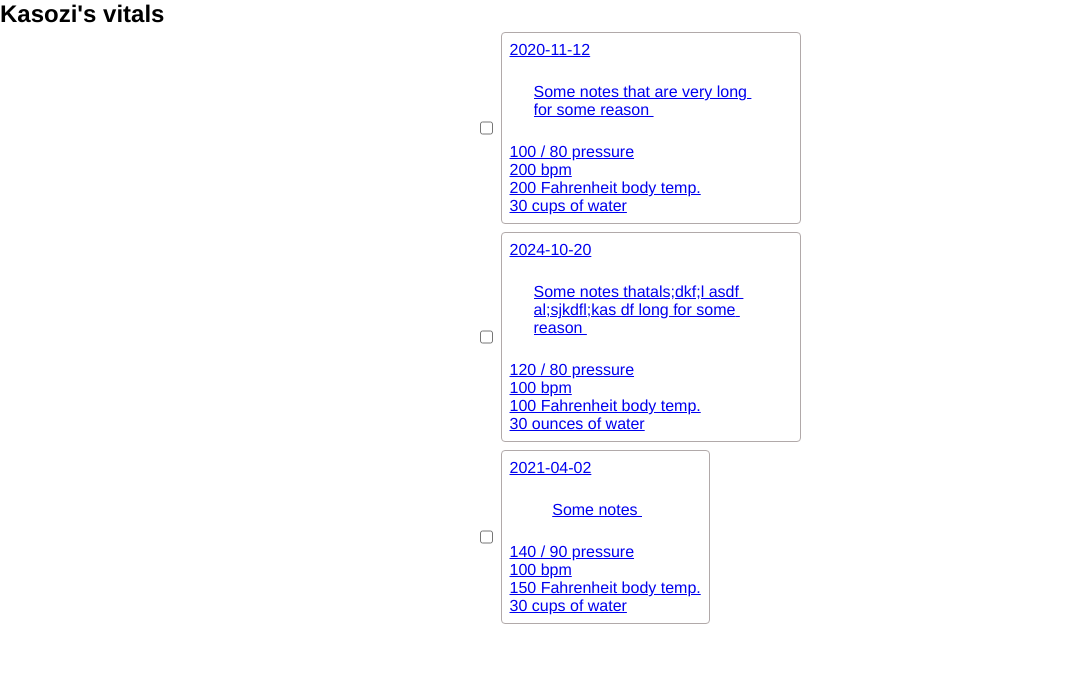
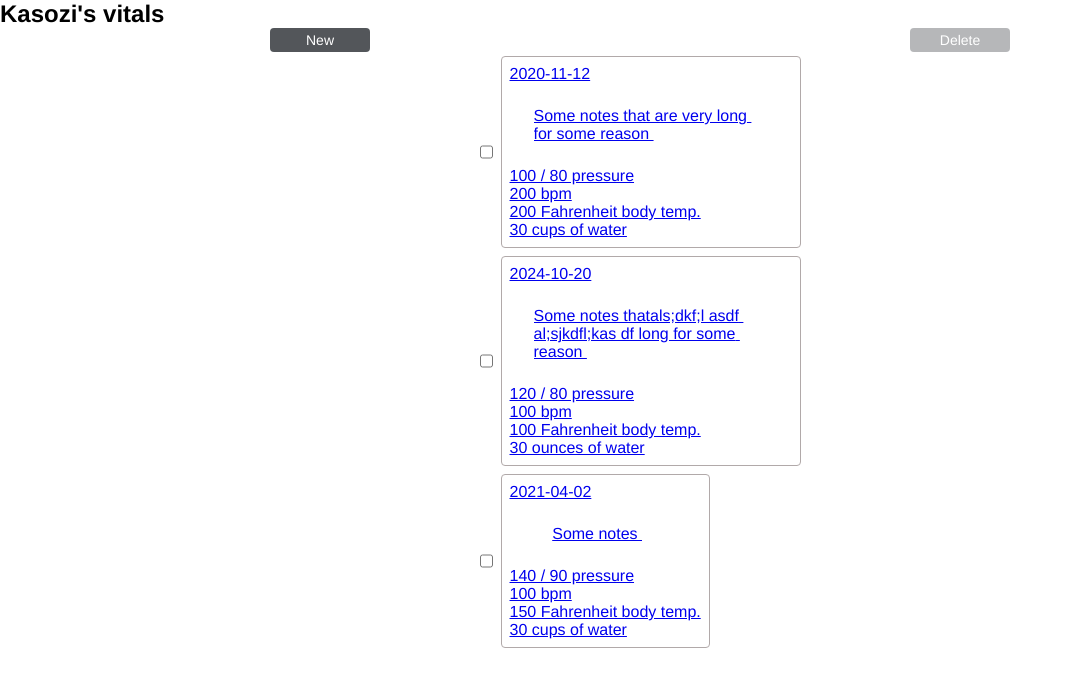
Before and after one commit to kwilson05/vitalstracker, a Vue app: page / in a window 1280 px wide. Shown: the top 686 px of the page, without its empty margins (0-1072 px from the left). Built offline with nearby package versions, Linux system fonts and the light colour scheme.

Commit message:
creating new vital; delete vital skeleton

```diff
--- a/src/App.vue
+++ b/src/App.vue
@@ -18,4 +18,8 @@
   @extend .btn;
   background-color: $button-secondary-color;
 }
+
+.btn:disabled {
+  background-color: $button-disabled-color;
+}
 </style>
--- a/src/assets/css/container.css
+++ b/src/assets/css/container.css
@@ -19,3 +19,8 @@
   display: flex;
   justify-content: flex-end;
 }
+
+.space-around-container{
+  display:flex;
+  justify-content: space-around;
+}
--- a/src/assets/scss/partials/_button.scss
+++ b/src/assets/scss/partials/_button.scss
@@ -1,3 +1,4 @@
 $button-border-color: rgb(177, 169, 169);
 $button-primary-color: #238636;
 $button-secondary-color: #53565A;
+$button-disabled-color: #53565a6c;
--- a/src/components/BloodPressureField.vue
+++ b/src/components/BloodPressureField.vue
@@ -26,7 +26,9 @@ export default {
 
     //Top value
     const diastolicValue = ref("");
-    diastolicValue.value = pressure.value.diastolic;
+    if (pressure.value) {
+      diastolicValue.value = pressure.value.diastolic;
+    }
 
     watch(
       () => diastolicValue.value,
@@ -37,7 +39,9 @@ export default {
 
     //Bottom value
     const systolicValue = ref("");
-    systolicValue.value = pressure.value.systolic;
+    if (pressure.value) {
+      systolicValue.value = pressure.value.systolic;
+    }
 
     watch(
       () => systolicValue.value,
--- a/src/components/VitalForm.vue
+++ b/src/components/VitalForm.vue
@@ -121,16 +121,22 @@ export default {
 
     const router = useRouter();
     const save = () => {
-      if (props.vital.id) {
-        debugger;
+      if (props.vital) {
         store.dispatch("vitals/editVital", {
           vital: editedVital,
           bloodPressure: editedBloodPressure,
           waterIntake: editedWaterIntake,
         });
       } else {
+        debugger;
+        //Vital object will be created from server
         //create props.vital via api
         //then add to store
+        const newVital = {};
+        Object.assign(newVital, editedVital);
+        newVital.bloodPressure = editedBloodPressure;
+        newVital.waterIntake = editedWaterIntake;
+        store.dispatch("vitals/newVital", newVital);
       }
       router.push("/");
     };
--- a/src/components/WaterIntakeField.vue
+++ b/src/components/WaterIntakeField.vue
@@ -22,8 +22,9 @@ export default {
     const { waterIntake } = toRefs(props);
 
     const measurement = ref("");
-
-    measurement.value = waterIntake.value.measurement;
+    if (waterIntake.value) {
+      measurement.value = waterIntake.value.measurement;
+    }
 
     watch(
       () => measurement.value,
@@ -33,8 +34,9 @@ export default {
     );
 
     const intake = ref("");
-
-    intake.value = waterIntake.value.intake;
+    if (waterIntake.value) {
+      intake.value = waterIntake.value.intake;
+    }
     watch(
       () => intake.value,
       (newVal) => {
--- a/src/router/index.js
+++ b/src/router/index.js
@@ -1,6 +1,7 @@
 import { createRouter, createWebHashHistory } from "vue-router";
 import Vitals from "@/views/Vitals.vue";
 import VitalView from "@/views/VitalsView.vue";
+import NewVital from "@/views/NewVital.vue";
 
 const routes = [
   {
@@ -14,6 +15,11 @@ const routes = [
     component: VitalView,
     props: true,
   },
+  {
+    path: "/new",
+    name: "NewVital",
+    component: NewVital,
+  },
 ];
 
 const router = createRouter({
--- a/src/store/modules/vitals.js
+++ b/src/store/modules/vitals.js
@@ -2,6 +2,7 @@ const state = () => ({
   all: {
     1: {
       id: 1,
+      selected: false,
       createdDate: "2020-11-12",
       bloodPressure: {
         diastolic: "100",
@@ -18,6 +19,7 @@ const state = () => ({
 
     2: {
       id: 2,
+      selected: false,
       createdDate: "2024-10-20",
       bloodPressure: {
         diastolic: "120",
@@ -35,6 +37,7 @@ const state = () => ({
 
     3: {
       id: 3,
+      selected: false,
       createdDate: "2021-04-02",
       bloodPressure: {
         diastolic: "140",
@@ -57,10 +60,29 @@ const mutations = {
     state.all[vital.id].bloodPressure = bloodPressure;
     state.all[vital.id].waterIntake = waterIntake;
   },
+  newVital(state, newVital) {
+    debugger;
+    const allVitals = state.all;
+    allVitals[`${newVital.id}`] = newVital;
+    state.all = allVitals;
+  },
 };
 const actions = {
   editVital({ commit }, vital) {
     commit("editVital", vital);
+  },
+  newVital({ commit }, newVital) {
+    commit("newVital", newVital);
+  },
+};
+const getters = {
+  hasSelectedVitals(state) {
+    return (
+      Object.values(state.all).filter((vital) => vital.selected).length > 0
+    );
+  },
+  selectedVitals(state) {
+    return Object.values(state.all).filter((vital) => vital.selected);
   },
 };
 
@@ -69,4 +91,5 @@ export default {
   state,
   mutations,
   actions,
+  getters,
 };
--- a/src/views/NewVital.vue
+++ b/src/views/NewVital.vue
@@ -1,15 +1,15 @@
 <template>
-  <section>
-    <button @click="this.$router.push('/')" type="button">Back</button>
-    <VitalForm
-      :id="vital.id"
-      :createDate="vital.createdDate"
-      :bloodPressure="vital.bloodPressure"
-      :pulse="vital.pulse"
-      :temperature="vital.temperature"
-      :waterIntake="vital.waterIntake"
-      :notes="vital.notes"
-    />
+  <section style="padding: 12px">
+    <div style="margin-bottom: 12px">
+      <button
+        class="btn-secondary"
+        @click="this.$router.push('/')"
+        type="button"
+      >
+        Back
+      </button>
+    </div>
+    <VitalForm />
   </section>
 </template>
 <script>
--- a/src/views/Vitals.vue
+++ b/src/views/Vitals.vue
@@ -5,16 +5,45 @@
     </div>
 
     <div class="centered-container">
-      <vitals-list />
+      <nav style="width: 100%" class="space-around-container">
+        <button
+          class="btn-secondary"
+          type="button"
+          @click="$router.push('/new')"
+        >
+          New
+        </button>
+        <button
+          :disabled="!hasSelectedVitals"
+          class="btn-secondary"
+          type="button"
+        >
+          Delete
+        </button>
+      </nav>
+
+      <section>
+        <vitals-list />
+      </section>
     </div>
   </section>
 </template>
 
 <script>
 import VitalsList from "@/components/VitalsList.vue";
-
+import { useStore } from "vuex";
+import { ref } from "vue";
 export default {
   name: "Vitals",
   components: { VitalsList },
+  setup() {
+    const store = useStore();
+    const hasSelectedVitals = ref(false);
+    debugger;
+    hasSelectedVitals.value = store.getters["vitals/hasSelectedVitals"];
+    return {
+      hasSelectedVitals,
+    };
+  },
 };
 </script>
```
